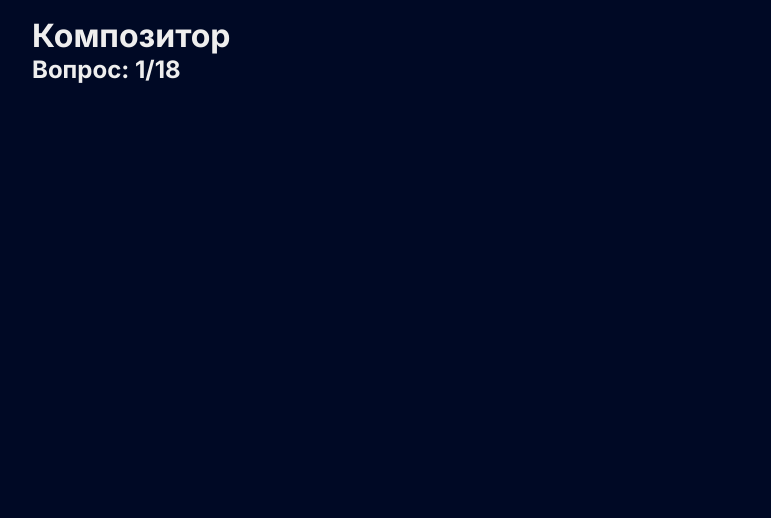
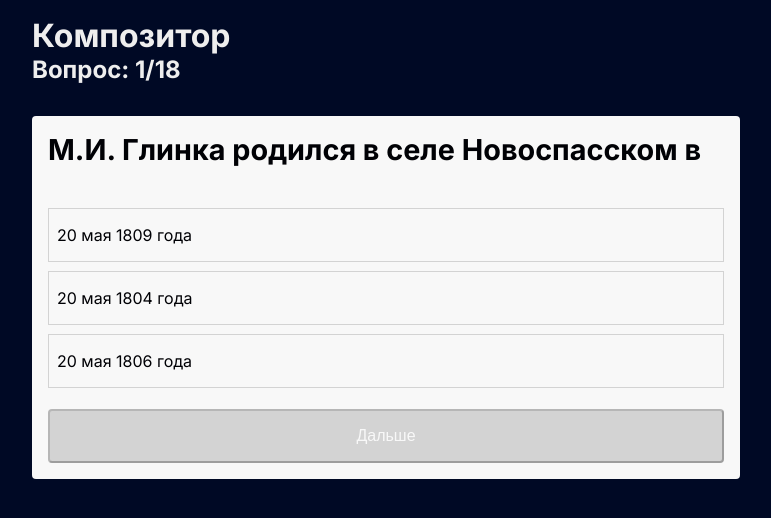
Before and after one commit to ananastasiap/music-quiz, a Next.js app: page /quiz in a window 1280 px wide. Shown: the top 518 px of the page, without its empty margins (254-1025 px from the left). Built offline with nearby package versions, Linux system fonts and the light colour scheme.

Commit message:
feat: quiz block + functionality

```diff
--- a/app/quiz/page.jsx
+++ b/app/quiz/page.jsx
@@ -1,15 +1,78 @@
 "use client";
 
+import { useState } from "react";
 import { quiz } from "../composerData";
 
 const Page = () => {
+  const [activeQuestion, setActiveQuestion] = useState(0);
+  const [selectedAnswer, setSelectedAnswer] = useState("");
+  const [checked, setChecked] = useState(false);
+  const [selectedAnswerIndex, setSelectedAnswerIndex] = useState(null);
+  const [showResult, setShowResult] = useState(false);
+  const [result, setResult] = useState({
+    score: 0,
+    correctAnswers: 0,
+    wrongAnswers: 0,
+  });
+
+  const { questions } = quiz;
+  const { question, answers, correctAnswer } = questions[activeQuestion];
+
+  const handleAnswerSelected = (answer, idx) => {
+    setChecked(true);
+    setSelectedAnswerIndex(idx);
+    if (answer === correctAnswer) {
+      setSelectedAnswer(true);
+      console.log("true");
+    } else {
+      setSelectedAnswer(false);
+      console.log("false");
+    }
+  };
+
+  const nextQuestion = () => {};
+
   return (
     <div className="container">
       <h1>Композитор</h1>
       <div>
         <h2>
-          Вопрос: 1<span>/18</span>
+          Вопрос: {activeQuestion + 1}
+          <span>/{questions.length}</span>
         </h2>
+      </div>
+      <div>
+        {!showResult ? (
+          <div className="quiz-container">
+            <h3>{questions[activeQuestion].question}</h3>
+            {answers.map((answer, idx) => (
+              <li
+                key={idx}
+                onClick={() => handleAnswerSelected(answer, idx)}
+                className={
+                  selectedAnswerIndex === idx ? "li-selected" : "li-hover"
+                }
+              >
+                <span>{answer}</span>
+              </li>
+            ))}
+            {checked ? (
+              <button onClick={nextQuestion} className="btn">
+                {activeQuestion === question.length - 1
+                  ? "Заканчиваем"
+                  : "Дальше"}
+              </button>
+            ) : (
+              <button onClick={nextQuestion} disabled className="btn-disabled">
+                {activeQuestion === question.length - 1
+                  ? "Заканчиваем"
+                  : "Дальше"}
+              </button>
+            )}
+          </div>
+        ) : (
+          <div className="quiz-container"></div>
+        )}
       </div>
     </div>
   );
```
